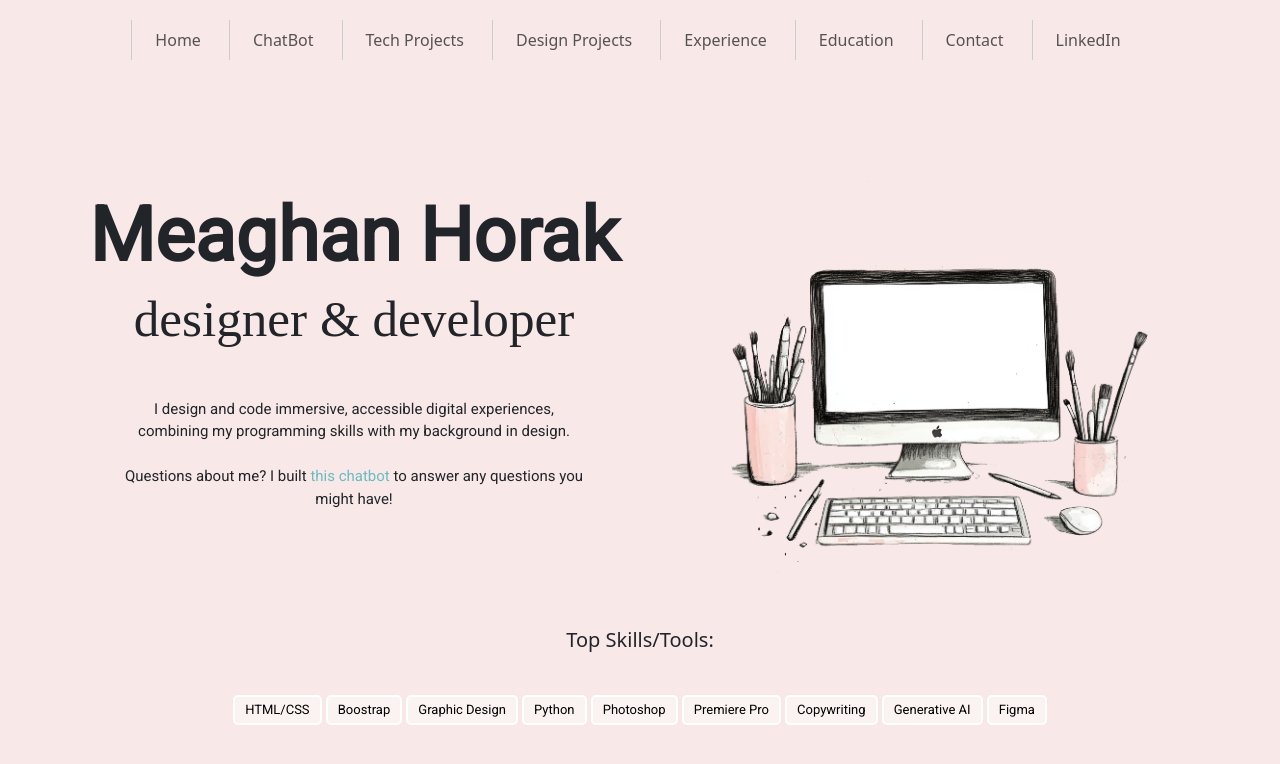
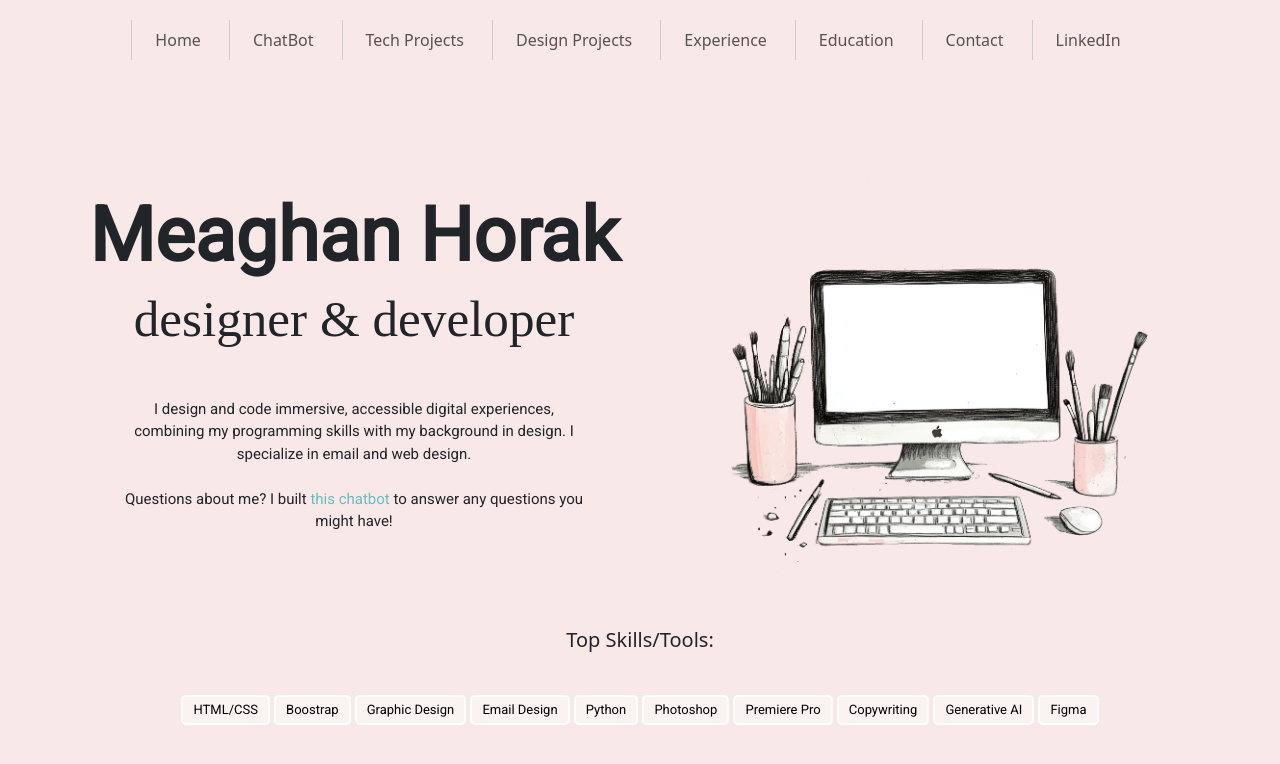
Before and after one commit to mkh7878/portfolio, a Jekyll site: the page built from index.html, in a window 1280 px wide, cut to the strip 0-861 px from the top of the page. Shown: the top 764 px of the strip. Built offline with Jekyll 4.4.1, drawn with Linux system fonts in a browser that asks for light colours; some web fonts are replaced.

Commit message:
added roadrunner emails page

```diff
--- a/_includes/header.html
+++ b/_includes/header.html
@@ -33,9 +33,10 @@
                 Design Projects
               </a>
               <div class="dropdown-menu" id="dropdown-menu" aria-labelledby="navbarDropdown">
-                <a class="dropdown-item" id="dropdown-item" href="/pages/gemvaraemails.html">Jewelry Email Design</a>
-                <a class="dropdown-item" id="dropdown-item" href="/pages/lunaleaf.html">Jewelry Collection Marketing</a>
-                <a class="dropdown-item" id="dropdown-item" href="/pages/ophelia.html">Ophelia Film Promotion</a>
+                <a class="dropdown-item" id="dropdown-item" href="/pages/roadrunner.html">Email Design for Roadrunner</a>
+                <a class="dropdown-item" id="dropdown-item" href="/pages/gemvaraemails.html">Email Design for Gemvara</a>
+                <a class="dropdown-item" id="dropdown-item" href="/pages/lunaleaf.html">Marketing Assets for Lunaleaf</a>
+                <a class="dropdown-item" id="dropdown-item" href="/pages/ophelia.html">Promotional Materials for Film</a>
                 <!-- <a class="dropdown-item" id="dropdown-item" href="#">Visual Theremin</a>
                 <a class="dropdown-item" id="dropdown-item" href="#">VAE Machine Learning Model</a> -->
               </div>
--- a/index.html
+++ b/index.html
@@ -13,7 +13,7 @@
                 <h1 class="fade-in-text" >Meaghan Horak</h1>
                 <h3 class="fade-in-text">designer & developer</h3 >
                 <p style="padding: 40px" class="fade-in-text">I design and code immersive, accessible digital experiences,
-                combining my programming skills with my background in design.
+                combining my programming skills with my background in design. I specialize in email and web design.
             <br><br> Questions about me? I built <a href="pages/chatbot.html">this chatbot</a> to answer any questions you might have! </p>
 
 
@@ -32,6 +32,7 @@
             <div class="tools-button">HTML/CSS</div>
             <div class="tools-button">Boostrap</div>
             <div class="tools-button">Graphic Design</div>
+            <div class="tools-button">Email Design</div>
             <div class="tools-button">Python</div>
             <div class="tools-button">Photoshop</div>
             <div class="tools-button">Premiere Pro</div>
```
Also changed, not shown: pages/roadrunner.html (added, +47 -0 lines), assets/images/roadrunner/asics-email.jpg (added), assets/images/roadrunner/brooks-email.jpg (added), assets/images/roadrunner/email-design.jpg (added), assets/images/roadrunner/gmail_pickelball.jpg (added), assets/images/roadrunner/rotate-email.jpg (added).
